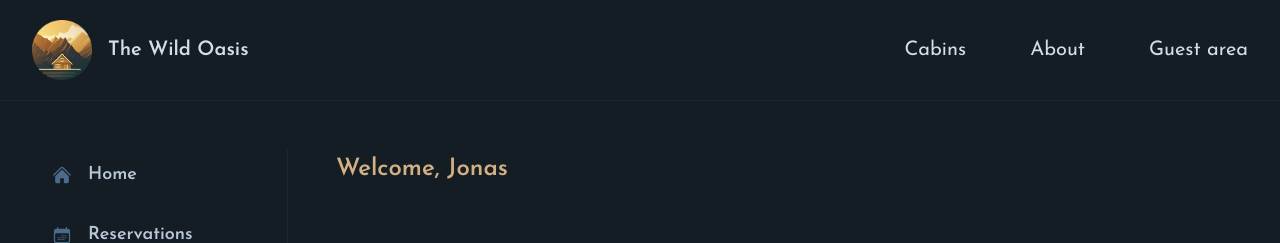
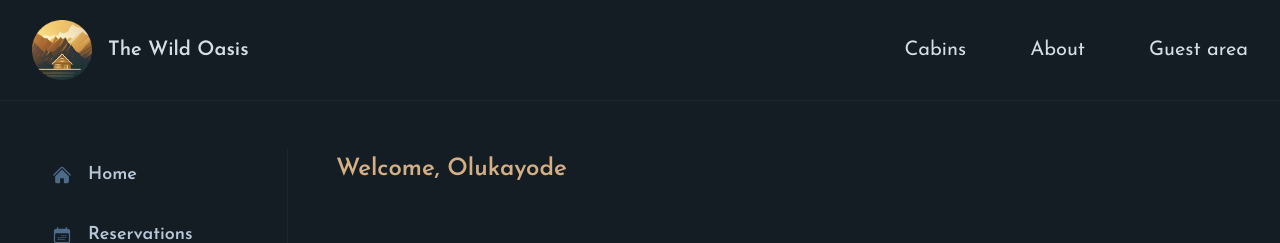
Before and after one commit to Olukay-05/airbnb-website, a Next.js app: page /account in a window 1280 px wide. Shown: the top 243 px of the page. Built offline with nearby package versions, Linux system fonts and the light colour scheme.

Commit message:
made a slight change in the reservation route

```diff
--- a/app/account/page.js
+++ b/app/account/page.js
@@ -5,7 +5,7 @@ export const metadata = {
 export default function Page() {
   return (
     <h2 className="font-semibold text-2xl text-accent-400 mb-7">
-      Welcome, Jonas
+      Welcome, Olukayode
     </h2>
   );
 }
```
